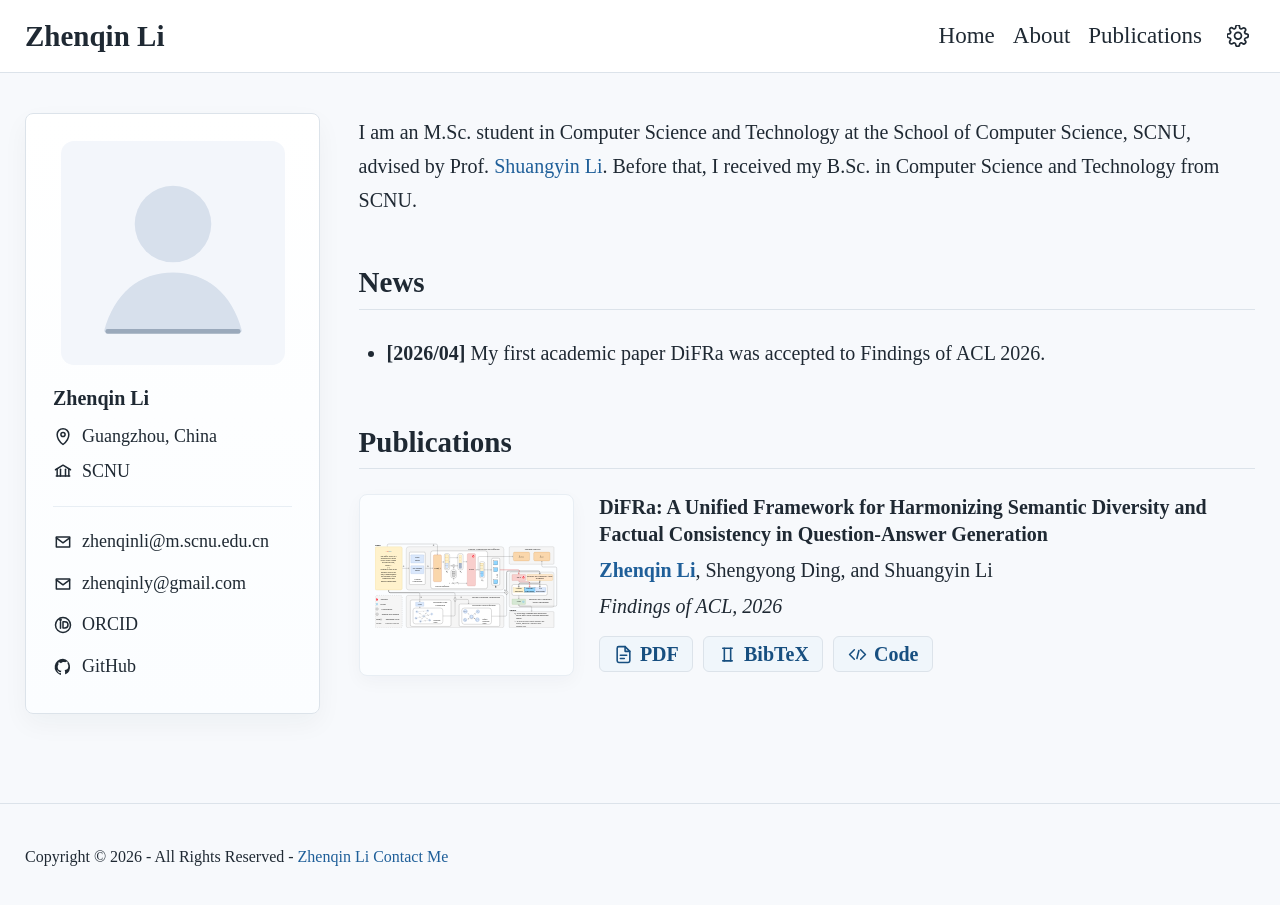
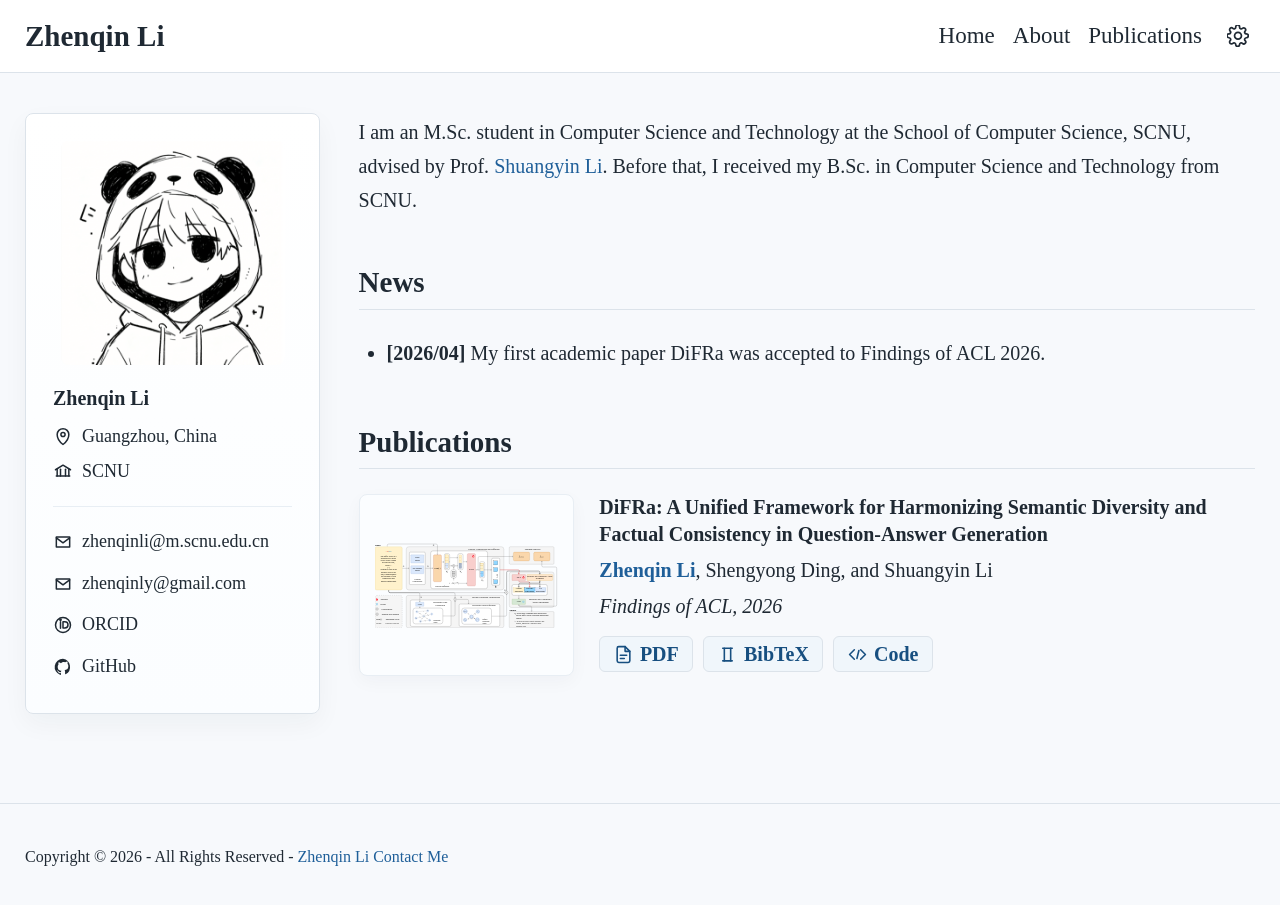
Before and after one commit to zqinli/zqinli.github.io, a Jekyll site: the page built from index.md, in a window 1280 px wide and 927 px high. Shown: the top 905 px of the window. Built offline with Jekyll 4.4.1, drawn with Linux system fonts in a browser that asks for light colours.

Commit message:
update homepage

```diff
--- a/_data/profile.yml
+++ b/_data/profile.yml
@@ -8,5 +8,5 @@ github: https://github.com/zqinli
 orcid: https://orcid.org/0009-0008-9230-8702
 # Fill this with a Google Scholar profile URL when it is ready.
 scholar: ""
-avatar: /assets/images/avatar-placeholder.svg
+avatar: /assets/images/avatar.png
 short_bio: "M.Sc. student in Computer Science and Technology at the School of Computer Science, SCNU, advised by Prof. Shuangyin Li."
```
Also changed, not shown: assets/images/avatar-placeholder.svg (deleted), assets/images/avatar.png (added).
